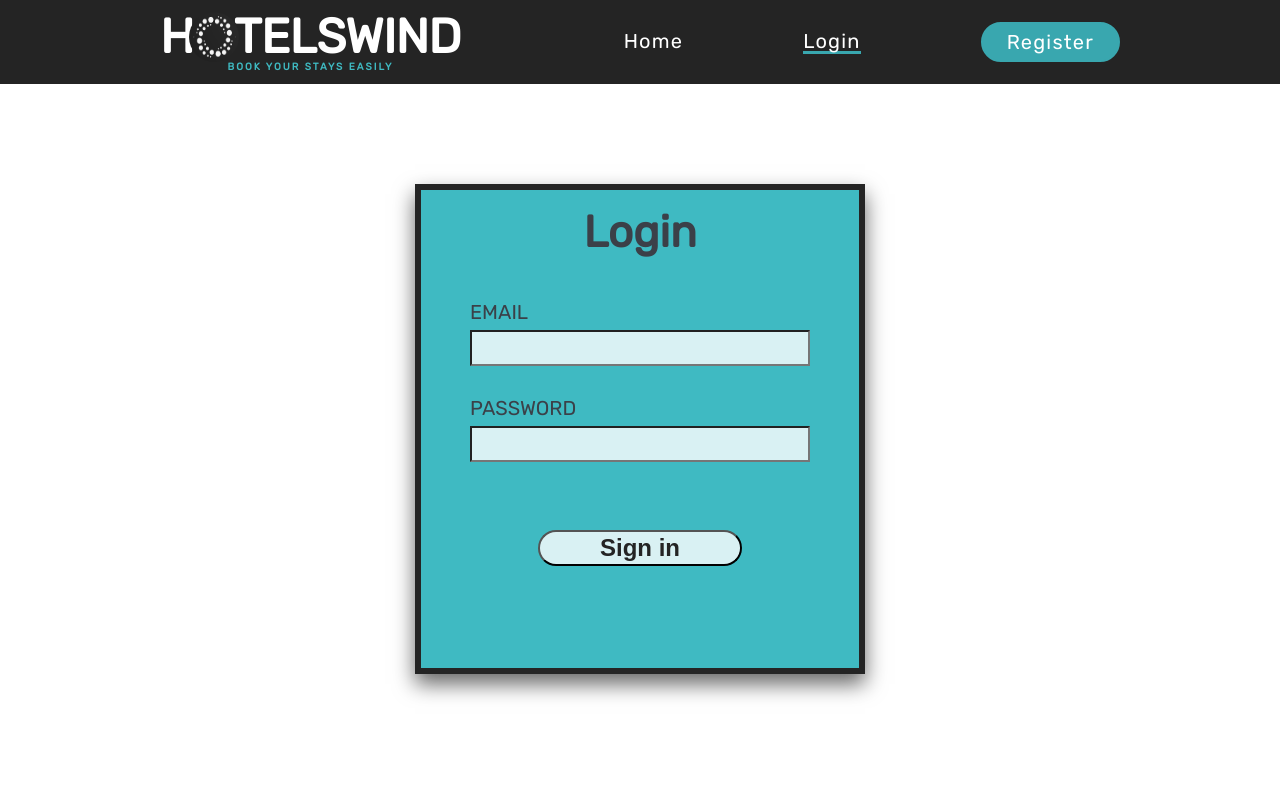
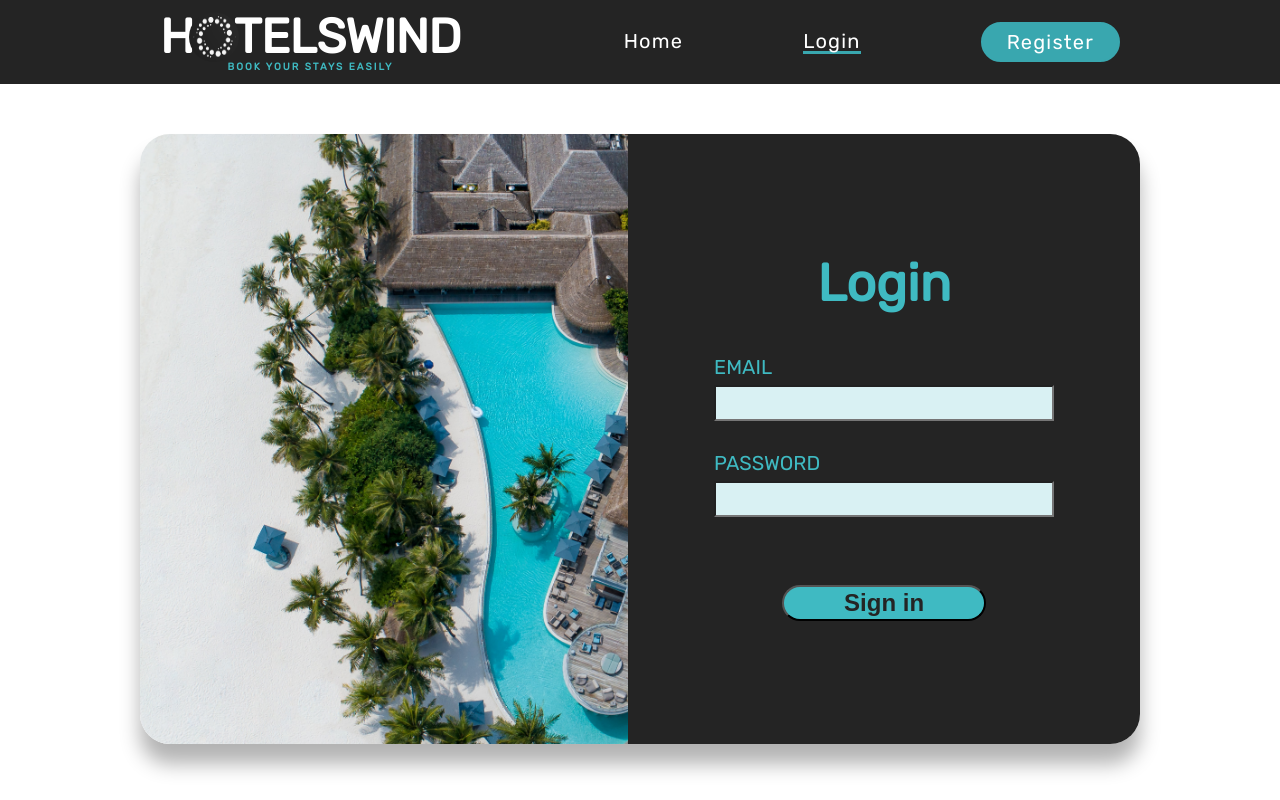
Before and after one commit to UtkarshSingh22/Marketplace-app, a React (Create React App) app in the folder client/: page /login in a window 1280 px wide. Built offline with nearby package versions, Linux system fonts and the light colour scheme.

Commit message:
Add styles for login and register form

```diff
--- a/client/src/auth/Login.js
+++ b/client/src/auth/Login.js
@@ -6,6 +6,7 @@ import { authActions } from "../store/slices/auth";
 import { useNavigate } from "react-router-dom";
 import LoginForm from "../components/forms/LoginForm";
 import styles from "../components/forms/Login.module.css";
+import hotelImg from "../images/hotel-top.jpg";
 
 const Login = () => {
     const dispatch = useDispatch();
@@ -50,7 +51,11 @@ const Login = () => {
     };
     return (
         <section className={styles.login}>
-            <div>
+            <div className={styles.main}>
+                <div className={styles.image}>
+                    <img src={hotelImg} />
+                </div>
+                <div className={styles.text}>
                     <h1>Login</h1>
                     <LoginForm
                         emailInput={emailInput}
@@ -60,6 +65,7 @@ const Login = () => {
                         formSubmitHandler={formSubmitHandler}
                     />
                 </div>
+            </div>
         </section>
     );
 };
--- a/client/src/auth/Register.js
+++ b/client/src/auth/Register.js
@@ -1,8 +1,10 @@
-import { Fragment, useState } from "react";
+import { useState } from "react";
 import { register } from "../actions/auth";
 import { useNavigate } from "react-router-dom";
 import { toast } from "react-toastify";
 import RegisterForm from "../components/forms/RegisterForm";
+import styles from "../components/forms/Register.module.css";
+import hotelImg from '../images/hotel-front.jpg'
 
 const Register = () => {
     const navigate = useNavigate();
@@ -48,9 +50,13 @@ const Register = () => {
     };
 
     return (
-        <Fragment>
+        <section className={styles.login}>
+            <div className={styles.main}>
+                <div className={styles.image}>
+                    <img src={hotelImg} />
+                </div>
+                <div className={styles.text}>
                     <h1>Register</h1>
-
                     <RegisterForm
                         nameInput={nameInput}
                         emailInput={emailInput}
@@ -60,7 +66,9 @@ const Register = () => {
                         passwordInputHandler={passwordInputHandler}
                         formSubmitHandler={formSubmitHandler}
                     />
-        </Fragment>
+                </div>
+            </div>
+        </section>
     );
 };
 
--- a/client/src/components/forms/Login.module.css
+++ b/client/src/components/forms/Login.module.css
@@ -1,28 +1,39 @@
 .login {
     display: flex;
-    height: 80vh;
     flex-direction: column;
+    height: 88.77vh;
     justify-content: center;
     align-items: center;
     max-width: 60rem;
     margin: 0 auto;
     padding: 5rem;
 }
-.login > div {
-    border: 0.6rem solid rgb(36, 36, 36);
-    margin-top: 5rem;
-    width: 45rem;
-    height: 70rem;
+.main {
+    display: flex;
+    width: 100rem;
+    justify-content: space-between;
+    border-radius: 3rem;
+    overflow: hidden;
+    box-shadow: 0 2rem 2rem rgba(0, 0, 0, 0.3);
+}
+
+.image > img {
+    height: 100%;
+    width: auto;
+}
+.text {
+    width: 100%;
+    height: 100%;
     display: flex;
     flex-direction: column;
+    justify-content: center;
     align-items: center;
-    padding: 2rem;
     gap: 4.8rem;
-    background-color: #3fbac2;
-    box-shadow: 0 1rem 2rem rgba(0, 0, 0, 0.6);
+    color: #3fbac2;
+    background-color: rgb(36, 36, 36);
 }
-.login > div > h1 {
-    font-size: 4.4rem;
+.text > h1 {
+    font-size: 5.2rem;
 }
 .inputs {
     display: flex;
@@ -52,9 +63,11 @@
     font-size: 2.4rem;
     display: flex;
     justify-content: center;
-    background-color: #d9f1f3;
+    background-color: #3fbac2;
     color: rgb(36, 36, 36);
 }
 .form > button:hover {
-    border: 3px solid rgb(36, 36, 36);
+    background-color: #d9f1f3;
+    color: rgb(36, 36, 36);
+    border: 3px solid #3fbac2;
 }
--- /dev/null
+++ b/client/src/components/forms/Register.module.css
@@ -0,0 +1,73 @@
+.login {
+    display: flex;
+    flex-direction: column;
+    height: 88.77vh;
+    justify-content: center;
+    align-items: center;
+    max-width: 60rem;
+    margin: 0 auto;
+    padding: 5rem;
+}
+.main {
+    display: flex;
+    width: 100rem;
+    justify-content: space-between;
+    border-radius: 3rem;
+    overflow: hidden;
+    box-shadow: 0 2rem 2rem rgba(0, 0, 0, 0.3);
+}
+
+.image > img {
+    height: 100%;
+    width: auto;
+}
+.text {
+    width: 100%;
+    height: 100%;
+    display: flex;
+    flex-direction: column;
+    justify-content: center;
+    align-items: center;
+    gap: 4.8rem;
+    color: #3fbac2;
+    background-color: rgb(36, 36, 36);
+}
+.text > h1 {
+    font-size: 5.2rem;
+}
+.inputs {
+    display: flex;
+    flex-direction: column;
+    gap: 0.8rem;
+}
+.inputs > label {
+    font-size: 2rem;
+    text-transform: uppercase;
+}
+.inputs > input {
+    font-size: 2.4rem;
+    height: 3.6rem;
+    width: 34rem;
+    background-color: #d9f1f3;
+}
+.form {
+    display: flex;
+    flex-direction: column;
+    gap: 3.2rem;
+    align-items: center;
+}
+.form > button {
+    height: 3.6rem;
+    margin-top: 3.6rem;
+    width: 60%;
+    font-size: 2.4rem;
+    display: flex;
+    justify-content: center;
+    background-color: #3fbac2;
+    color: rgb(36, 36, 36);
+}
+.form > button:hover {
+    background-color: #d9f1f3;
+    color: rgb(36, 36, 36);
+    border: 3px solid #3fbac2;
+}
--- a/client/src/components/forms/RegisterForm.js
+++ b/client/src/components/forms/RegisterForm.js
@@ -1,3 +1,6 @@
+import Button from "../Button";
+import styles from "./Register.module.css";
+
 const RegisterForm = ({
     nameInput,
     emailInput,
@@ -8,23 +11,26 @@ const RegisterForm = ({
     formSubmitHandler,
 }) => {
     return (
-        <form onSubmit={formSubmitHandler}>
+        <form onSubmit={formSubmitHandler} className={styles.form}>
+            <div className={styles.inputs}>
                 <label htmlFor="name">Name</label>
                 <input
                     type="text"
                     id="name"
                     onChange={nameInputHandler}
                     value={nameInput}
-                placeholder="Utkarsh Singh"
                 />
+            </div>
+            <div className={styles.inputs}>
                 <label htmlFor="email">Email</label>
                 <input
                     type="email"
                     id="email"
                     onChange={emailInputHandler}
                     value={emailInput}
-                placeholder="test@test.com"
                 />
+            </div>
+            <div className={styles.inputs}>
                 <label htmlFor="password">Password</label>
                 <input
                     type="password"
@@ -32,8 +38,8 @@ const RegisterForm = ({
                     onChange={passwordInputHandler}
                     value={passwordInput}
                 />
-
-            <button type="submit">Sign up</button>
+            </div>
+            <Button type="submit">Sign up</Button>
         </form>
     );
 };
--- a/client/src/index.css
+++ b/client/src/index.css
@@ -78,3 +78,7 @@ img {
     height: 250px;
     background-color: rgb(174, 174, 174);
 }
+*:focus {
+    outline: none;
+    box-shadow: 0 0 0 0.3rem #79cfd4;
+}
```
Also changed, not shown: client/src/images/hotel-water.jpg (added), 1 other file (tests, documents, lock files or other folders). Lines whose indentation alone changed are shown as unchanged.
